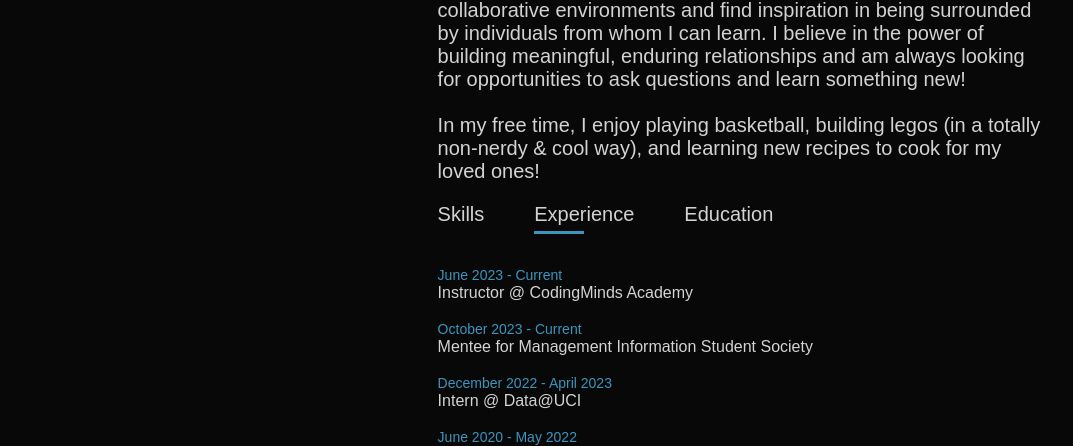
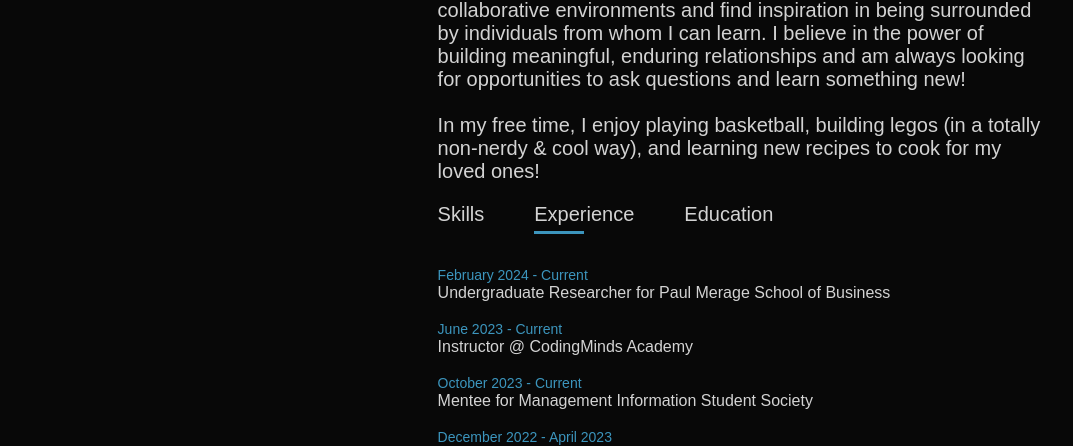
Before and after one commit to andyly13/andyly13.github.io, a plain HTML site: page index.html in a window 1280 px wide. Both pictures are taken after a click on the element "Experience". Shown: the part 1187-1633 px from the top of the page, without its empty margins (106-1179 px from the left). Drawn offline with Linux system fonts and the light colour scheme.

Commit message:
added experience

```diff
--- a/index.html
+++ b/index.html
@@ -63,6 +63,7 @@
                         </div>
                         <div class="tab-contents" id="experience">
                             <ul>
+                                <li><span>February 2024 - Current</span><br>Undergraduate Researcher for Paul Merage School of Business<br><br></li>
                                 <li><span>June 2023 - Current</span><br>Instructor @ CodingMinds Academy<br><br></li>
                                 <li><span>October 2023 - Current</span><br>Mentee for Management Information Student Society<br><br></li>
                                 <li><span>December 2022 - April 2023</span><br>Intern @ Data@UCI<br><br></li>
```
